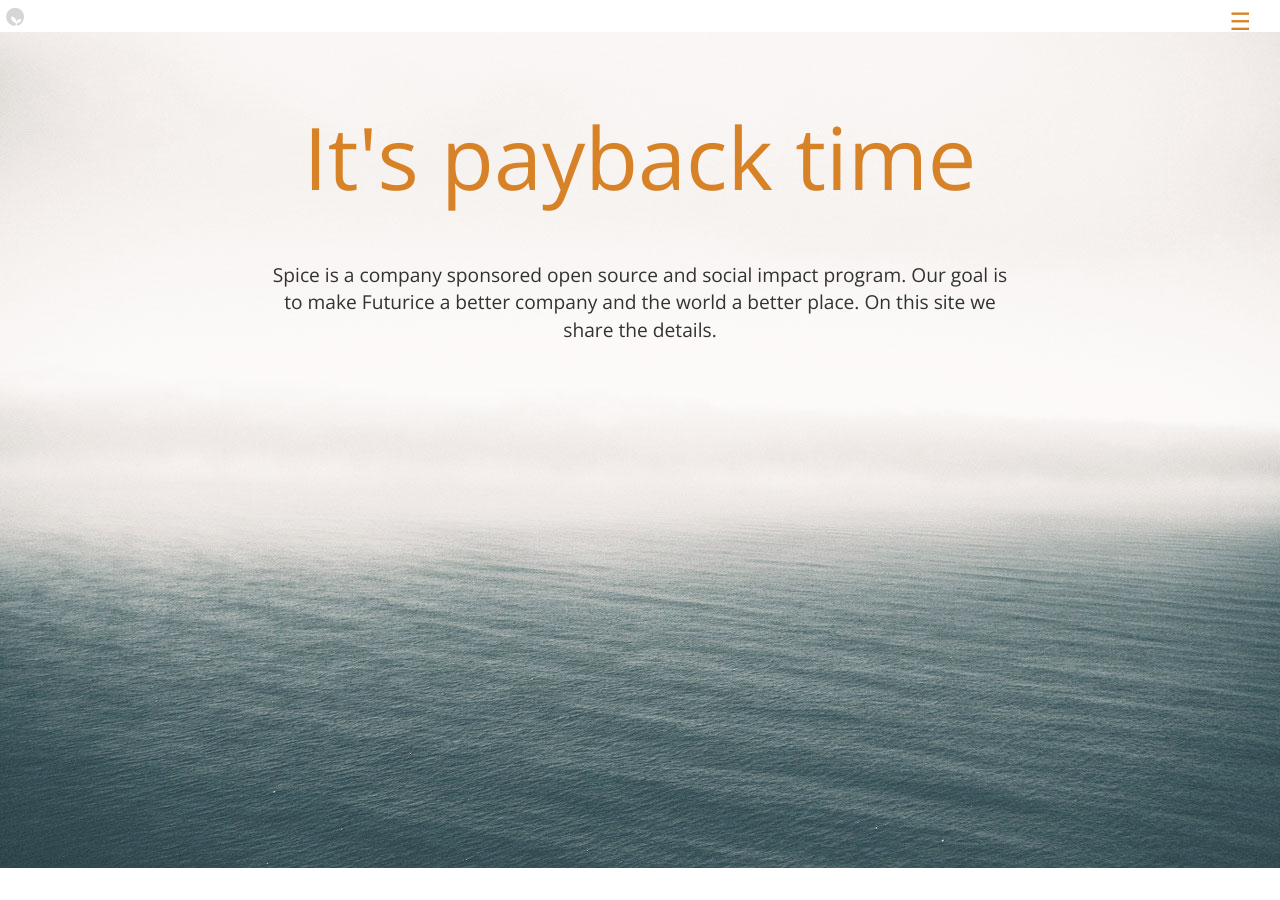
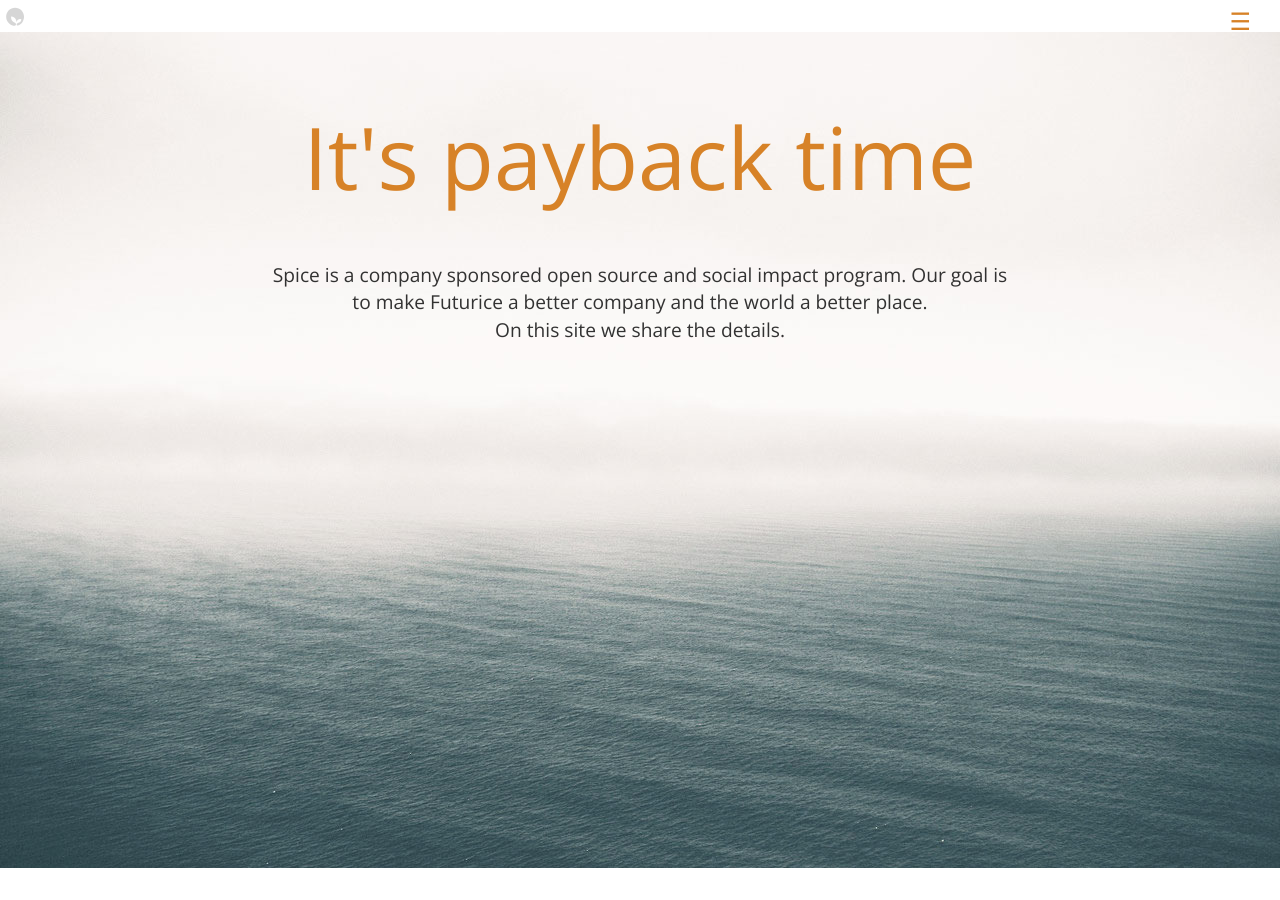
Before and after one commit to futurice/spiceprogram, a Jekyll site: the page built from index.html, in a window 1280 px wide and 900 px high. Built offline with Jekyll 4.4.1, drawn with Linux system fonts in a browser that asks for light colours; nearby versions of some CDN libraries.

Commit message:
Update index.html
Testing if I can update this page :)

```diff
--- a/index.html
+++ b/index.html
@@ -9,7 +9,7 @@
         <div class="row">
             <div class="col-md-8 col-md-offset-2 top-level">
                 <h1>It's payback time</h1>
-                <div class="beef">Spice is a company sponsored open source and social impact program. Our goal is to make Futurice a better company and the world a better place. On this site we share the details.</div>
+                <div class="beef">Spice is a company sponsored open source and social impact program. Our goal is to make Futurice a better company and the world a better place. <br />On this site we share the details.</div>
             </div>
         </div>
     </div>
```
